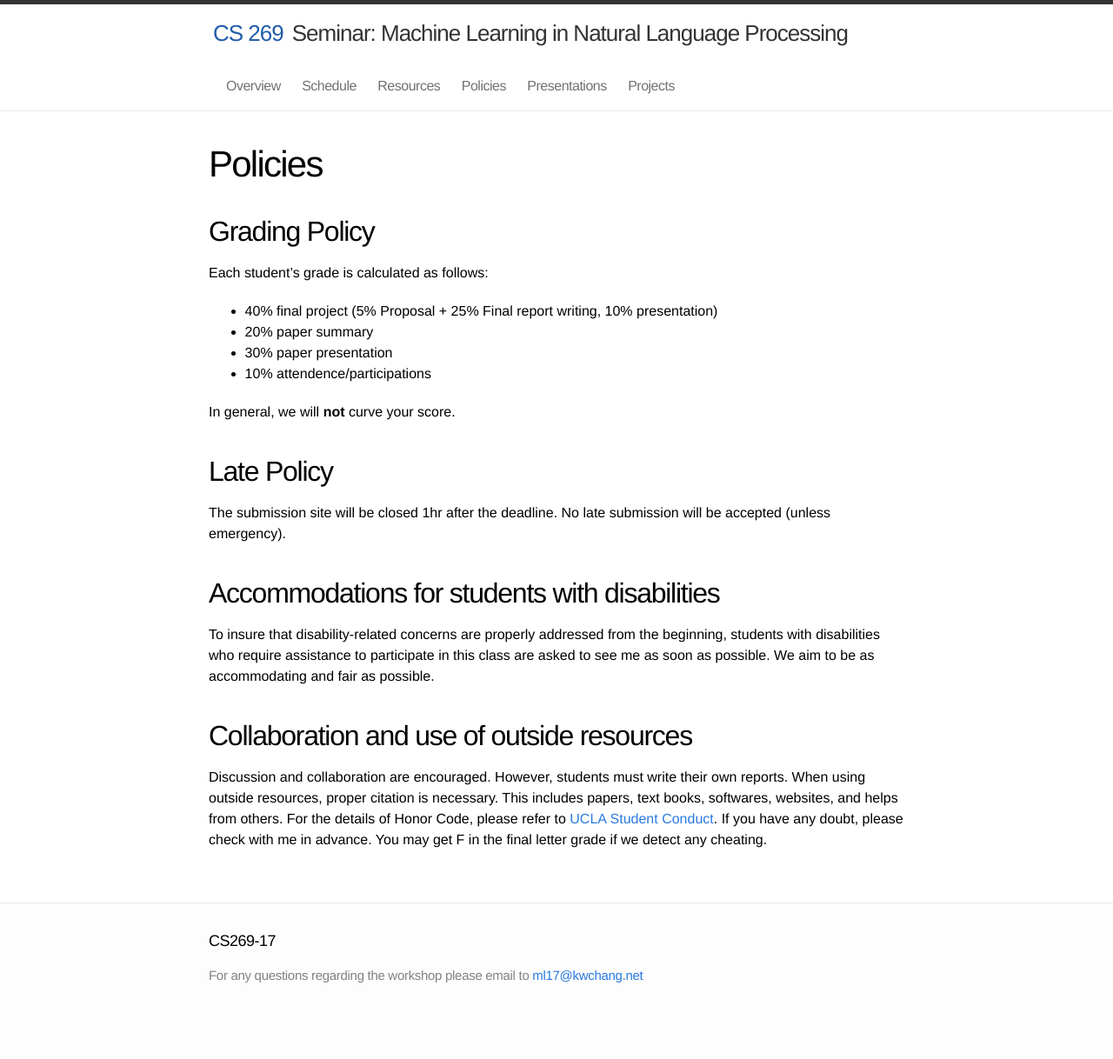
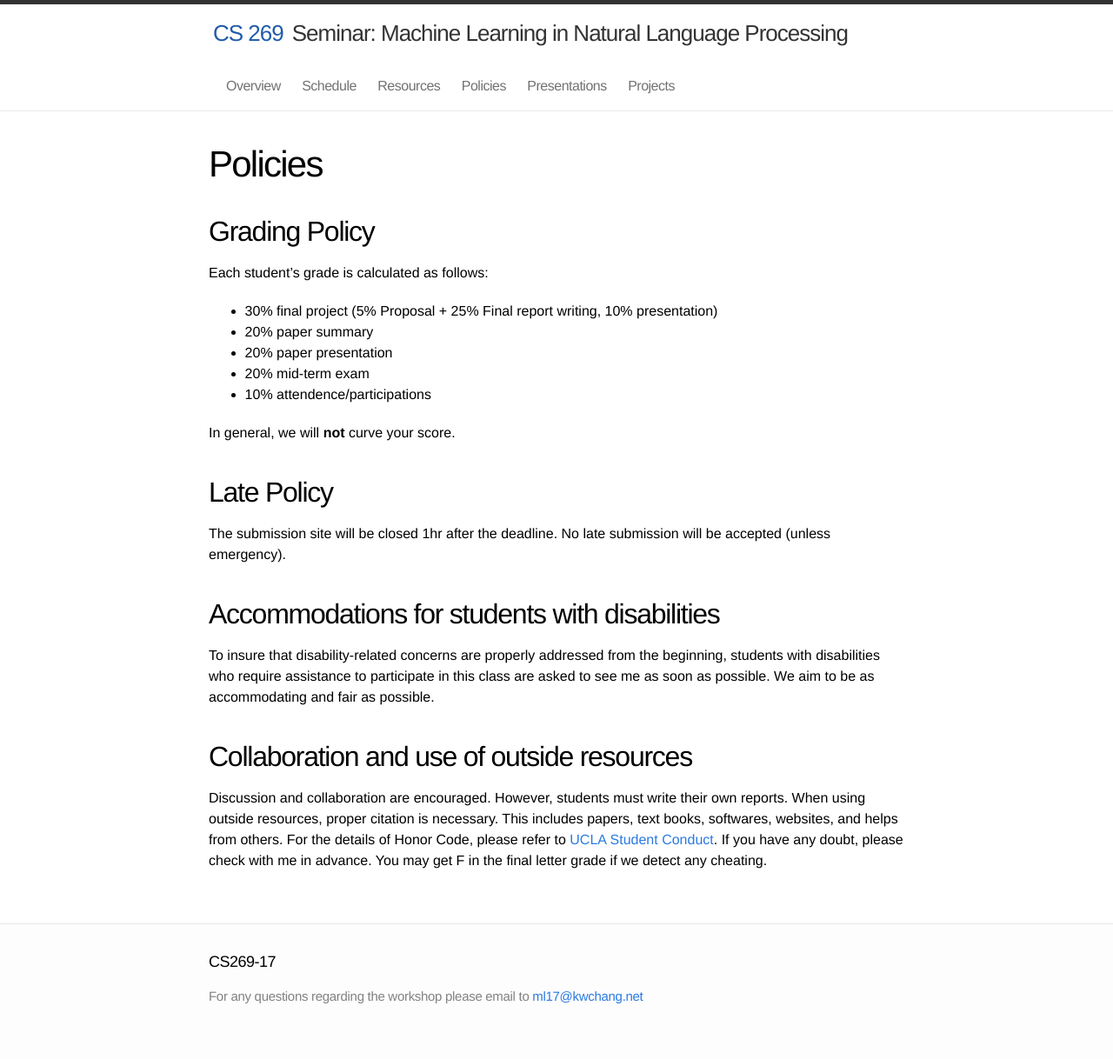
Before and after one commit to uclanlp/CS269-17, a Jekyll site: the page built from 4_policies.html.md, in a window 1280 px wide. Shown: the whole page at 87% size. Built offline with Jekyll 4.4.1, drawn with Linux system fonts in a browser that asks for light colours; before the commit the page ends 1194 px from its top, so only the background shows below that.

Commit message:
Update 4_policies.html.md

```diff
--- a/4_policies.html.md
+++ b/4_policies.html.md
@@ -8,9 +8,10 @@ name: 4
 ## Grading Policy
 
 Each student's grade is calculated as follows:
-- 40% final project (5% Proposal + 25% Final report writing, 10% presentation)
+- 30% final project (5% Proposal + 25% Final report writing, 10% presentation)
 - 20% paper summary
-- 30% paper presentation
+- 20% paper presentation
+- 20% mid-term exam
 - 10% attendence/participations
 
 In general, we will **not** curve your score.
```
